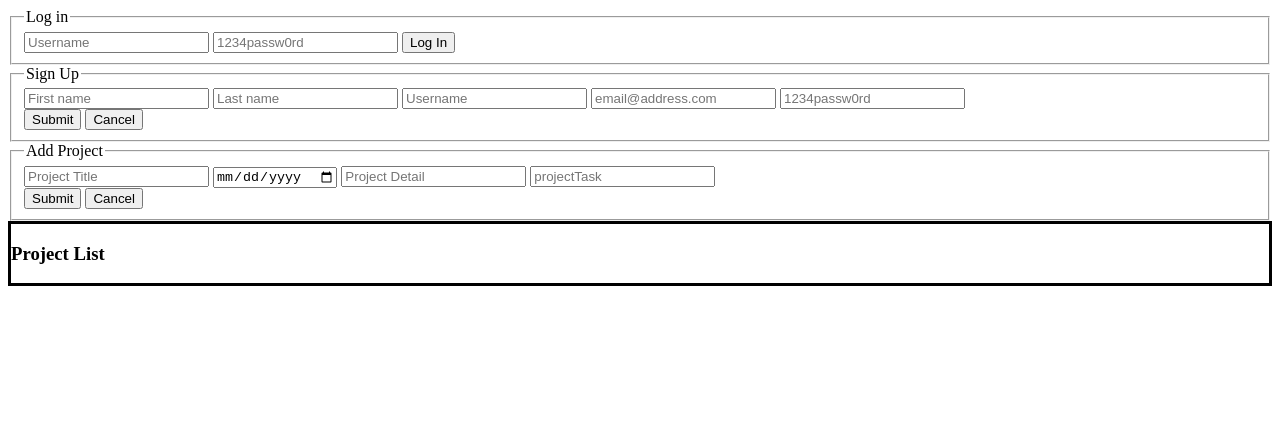
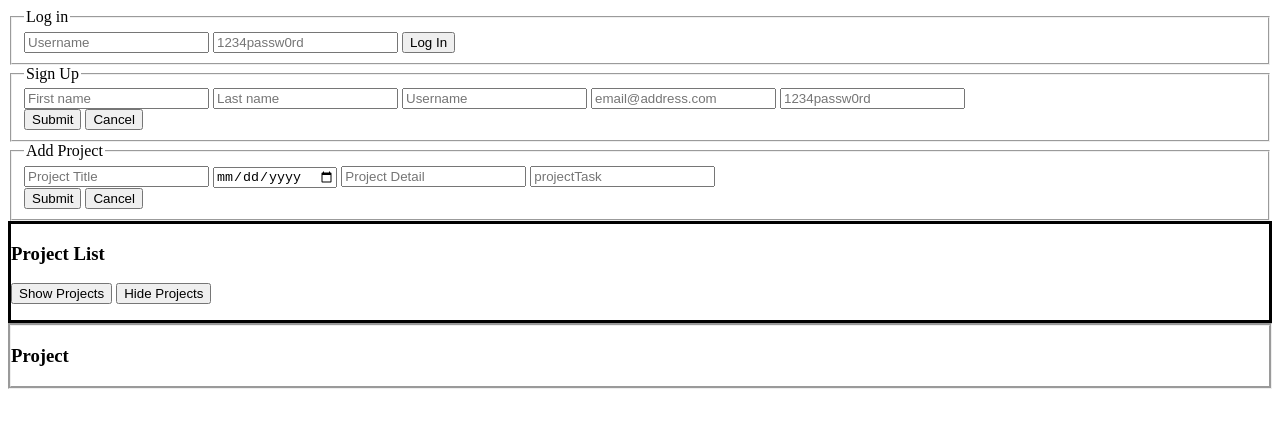
Before and after one commit to Benilyn/listmo-server, a website: page public/index.html in a window 1280 px wide. Drawn offline with nearby package versions, Linux system fonts and the light colour scheme.

Commit message:
add display and hide projects button and added div#project-page

```diff
--- a/public/index.html
+++ b/public/index.html
@@ -52,9 +52,16 @@
 
 	<div id="projectlist-page" style="border:solid">
 		<h3>Project List</h3>
+		<button id="display-projects">Show Projects</button>
+		<button id="hide-projects">Hide Projects</button>
 		<ul id="projectlist">
 		</ul>
-		</div> <!-- #rojectlist-page -->
+	</div> <!-- #rojectlist-page -->
+
+	<div id="project-page" style="border:groove">
+		<h3>Project</h3>
+		</ul>
+	</div> <!-- #rojectlist-page -->
 
 	<script src="https://code.jquery.com/jquery-3.1.0.js"></script>
 	<script type="text/javascript", src="apps.js"></script>
```
